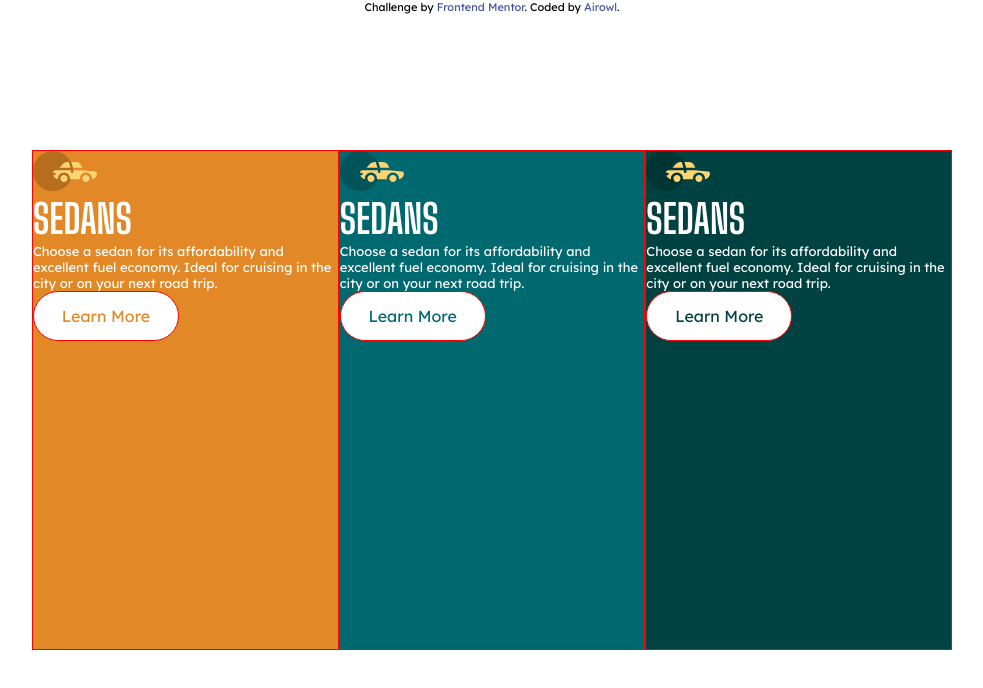
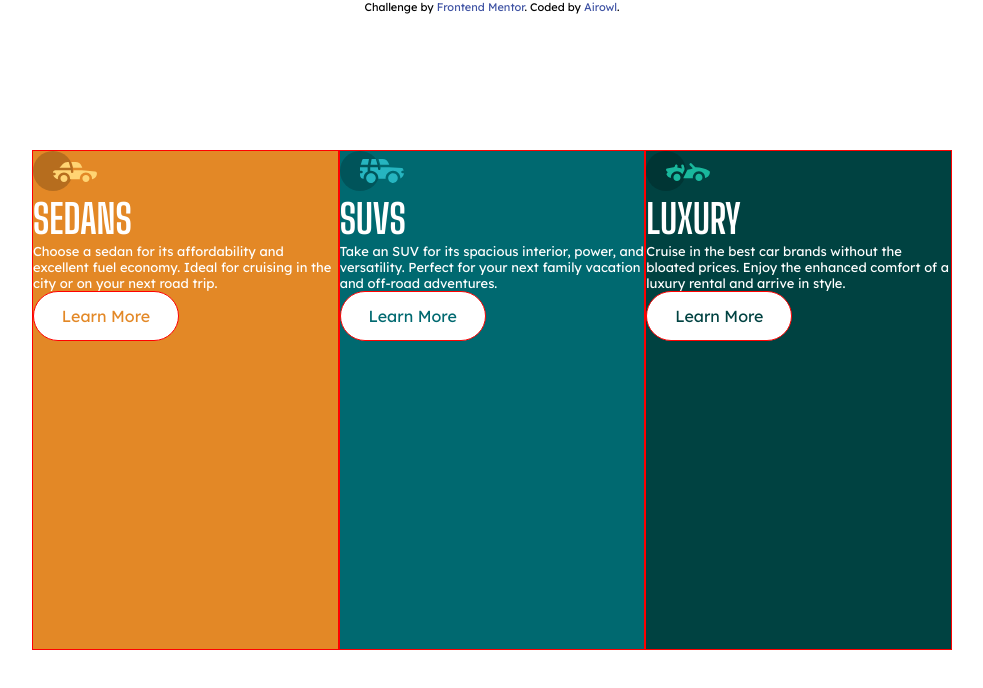
Before and after one commit to airowl/3-column-preview-card-component-main, a plain HTML site: page index.html in a window 1280 px wide. Shown: the whole page, without its empty margins (148-1131 px from the left). Drawn offline with Linux system fonts and the light colour scheme.

Commit message:
ho cambiato il contenuto delle p e i titoli img

```diff
--- a/index.html
+++ b/index.html
@@ -42,12 +42,12 @@
     </section>
 
     <section class="labels" id="suvs_label">
-      <img src="images/icon-sedans.svg" alt="Sedans">
+      <img src="images/icon-suvs.svg" alt="Sedans">
       <h1>
-        SEDANS
+        SUVS
       </h1>
       <p>
-        Choose a sedan for its affordability and excellent fuel economy. Ideal for cruising in the city or on your next road trip.
+        Take an SUV for its spacious interior, power, and versatility. Perfect for your next family vacation and off-road adventures.
       </p>
       <a href="#">
         <div class="big_btn" id="suvs_text">
@@ -57,12 +57,12 @@
     </section>
 
     <section class="labels" id="luxury_label">
-      <img src="images/icon-sedans.svg" alt="Sedans">
+      <img src="images/icon-luxury.svg" alt="Sedans">
       <h1>
-        SEDANS
+        LUXURY
       </h1>
       <p>
-        Choose a sedan for its affordability and excellent fuel economy. Ideal for cruising in the city or on your next road trip.
+        Cruise in the best car brands without the bloated prices. Enjoy the enhanced comfort of a luxury rental and arrive in style.
       </p>
       <a href="#">
         <div class="big_btn" id="luxury_text">
@@ -73,37 +73,6 @@
 
   </main>
 
-
-
-
-
-
-  <!-- <a href="#">
-    <div class="big_btn">
-      Learn More
-    </div>
-  </a>
-
-  <p>
-    Choose a sedan for its affordability and excellent fuel economy. Ideal for cruising in the city or on your next road trip.
-  </p>
-
-  <h1>SEDANS</h1>
-
-  <img src="images/icon-sedans.svg" alt="Sedans"> -->
-
-  <!-- Sedans
-  Choose a sedan for its affordability and excellent fuel economy. Ideal for cruising in the city
-  or on your next road trip.
-
-  SUVs
-  Take an SUV for its spacious interior, power, and versatility. Perfect for your next family vacation
-  and off-road adventures.
-
-  Luxury
-  Cruise in the best car brands without the bloated prices. Enjoy the enhanced comfort of a luxury
-  rental and arrive in style. -->
-
   <div class="attribution">
     Challenge by <a href="https://www.frontendmentor.io?ref=challenge" target="_blank">Frontend Mentor</a>.
     Coded by <a href="#">Airowl</a>.
```
